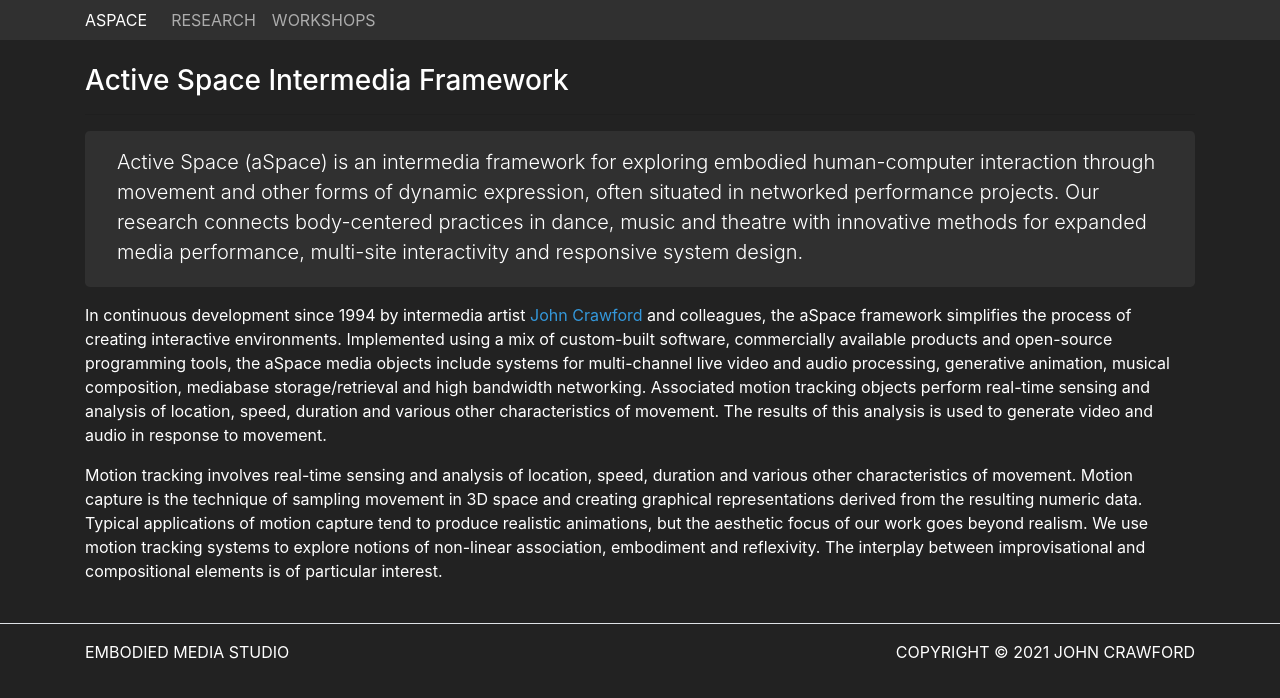
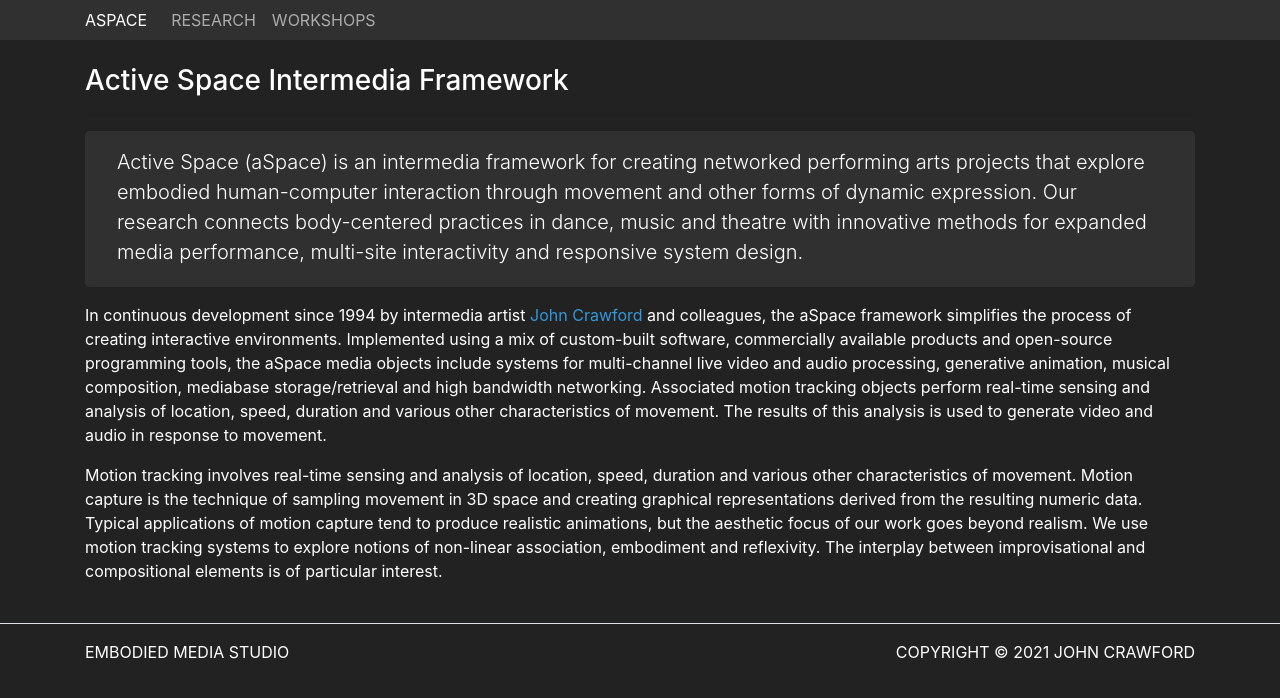
Before and after one commit to embodied/active-space, a Jekyll site: the page built from docs/index.md, in a window 1280 px wide. Shown: the top 698 px of the page. Built offline with Jekyll 4.4.1, drawn with Linux system fonts in a browser that asks for light colours.

Commit message:
update description

```diff
--- a/docs/index.md
+++ b/docs/index.md
@@ -2,7 +2,7 @@
 layout: page
 description: Active Space is an intermedia framework for exploring embodied interaction
 summary: >-
-  Active Space (aSpace) is an intermedia framework for exploring embodied <nobr>human-computer</nobr> interaction through movement and other forms of dynamic expression, often situated in networked performance projects. Our research connects <nobr>body-centered</nobr> practices in dance, music and theatre with innovative methods for expanded media performance, multi-site interactivity and responsive system design.
+  Active Space (aSpace) is an intermedia framework for creating networked performing arts projects that explore embodied <nobr>human-computer</nobr> interaction through movement and other forms of dynamic expression. Our research connects <nobr>body-centered</nobr> practices in dance, music and theatre with innovative methods for expanded media performance, multi-site interactivity and responsive system design.
 ---
 <header>
   <h2>Active Space Intermedia Framework</h2>
```
